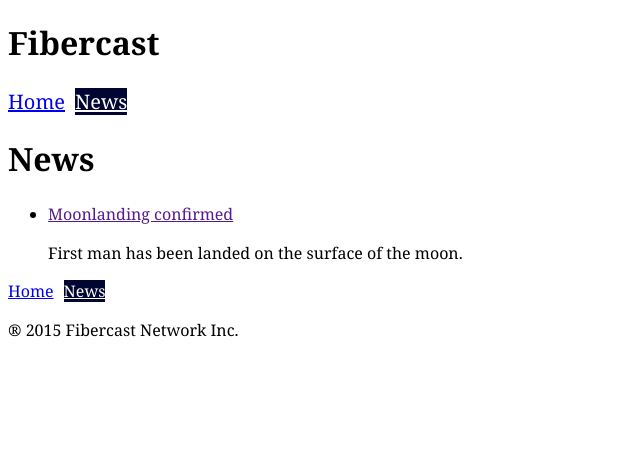
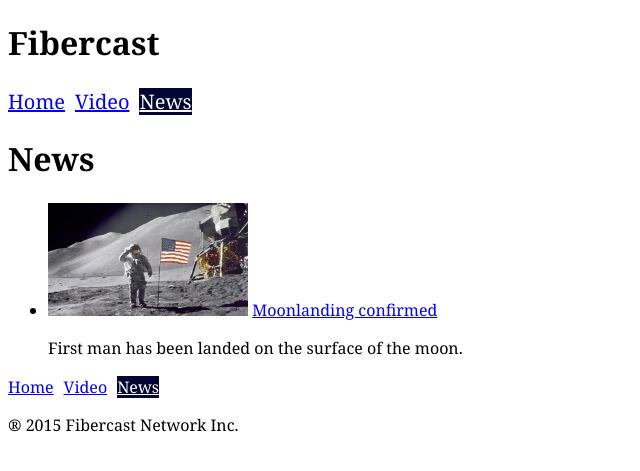
Before and after one commit to michaelbolliger/fibercast, a Jekyll site: the page built from news.html, in a window 1280 px wide. Shown: the top 471 px of the page, without its empty margins (0-640 px from the left). Built offline with Jekyll 4.4.1, drawn with Linux system fonts in a browser that asks for light colours.

Commit message:
Several changes

```diff
--- a/_includes/nav.html
+++ b/_includes/nav.html
@@ -1,6 +1,7 @@
 <nav>
   <ul class="nav {{include.navclass}}">
     <li><a class="{% if page.url == '/index.html' %}current{% endif %}" href="{{site.baseurl}}/index.html">Home</a>
+    <li><a class="{% if page.url contains 'video' %}current{% endif %}" href="{{site.baseurl}}/video/">Video</a>
     <li><a class="{% if page.url == '/news.html' %}current{% endif %}" href="{{site.baseurl}}/news.html">News</a>
   </ul>
 </nav>
--- a/_layouts/default.html
+++ b/_layouts/default.html
@@ -2,8 +2,9 @@
 <html lang="de">
   <head>
     <meta charset="utf-8">
-    <title>Fibercast</title>
+    <title>{% if page.title %}{{page.title}} | {% endif %}Fibercast</title>
     <link rel="stylesheet" href="{{site.baseurl}}/css/common.css">
+    <meta name="description" content="{{page.meta}}"
   </head>
   <body>
   <header>
--- a/css/common.css
+++ b/css/common.css
@@ -25,3 +25,8 @@ html {
 .nav-top {
   font-size: 1.25rem;
 }
+
+.img-thumbnail {
+  width: 200px;
+  height: auto;
+}
--- a/news.html
+++ b/news.html
@@ -4,9 +4,10 @@ layout: default
 
 <h1>News</h1>
 <ul>
-  {% for news in site.posts %}
+  {% for news in site.categories.news %}
   <li>
-    <a href="">{{news.title}}</a>
+    <img class="img-thumbnail" src="{{site.baseurl}}/img/{{news.article-image-name}}-thumbnail.jpg" alt="">
+    <a href="{{site.baseurl}}{{news.url}}">{{news.title}}</a>
     <p>{{news.meta}}</p>
   </li>
   {% endfor %}
--- /dev/null
+++ b/video/index.html
@@ -0,0 +1,5 @@
+---
+layout: default
+---
+
+<h1>Video</h1>
```
Also changed, not shown: _layouts/news.html (added, +7 -0 lines), _posts/2015-10-05-first-man-on-moon.md (renamed from _posts/news/2015-10-05-first-man-on-moon.md, +2 -2 lines), img/moonlanding-thumbnail.jpg (added), img/moonlanding.jpg (added).
